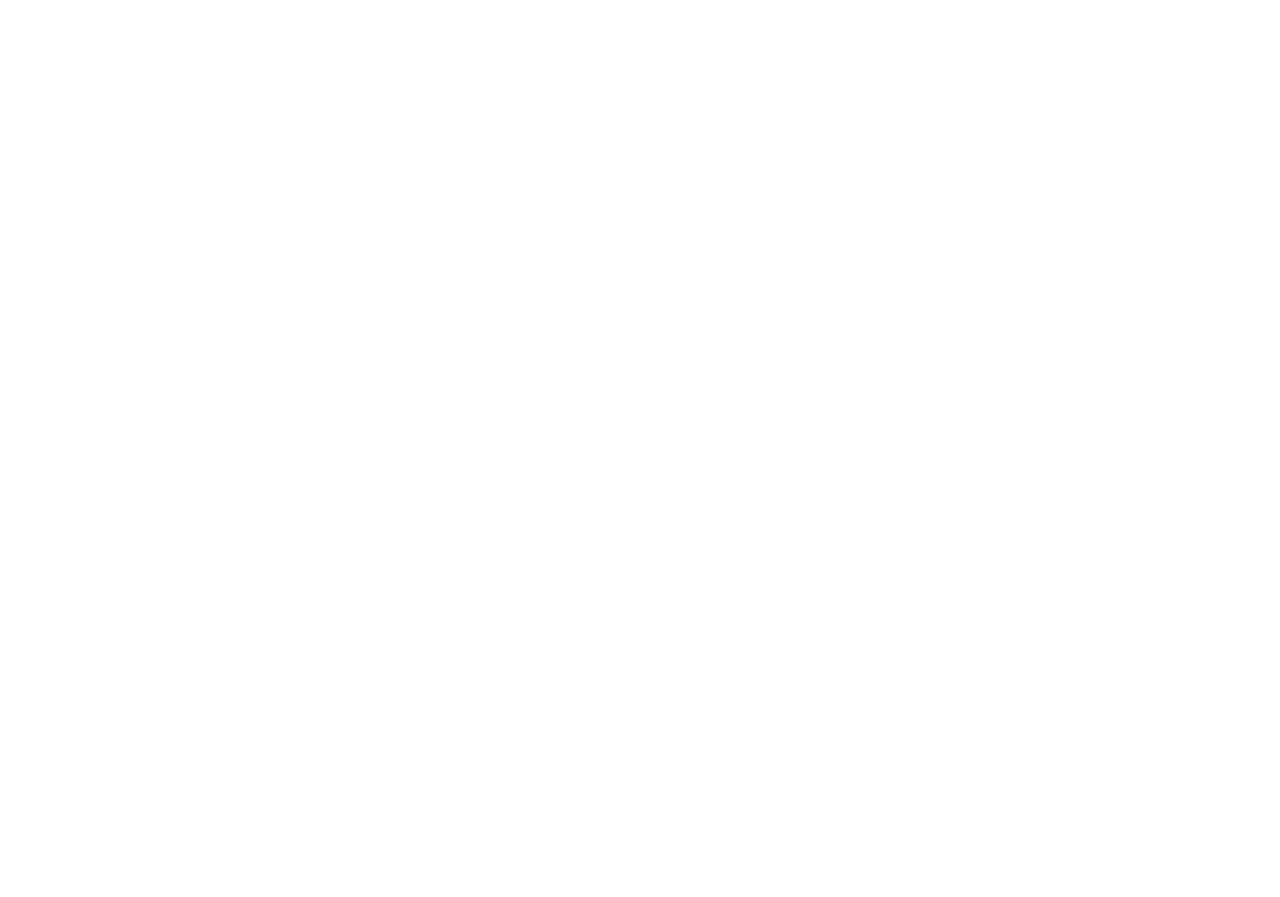
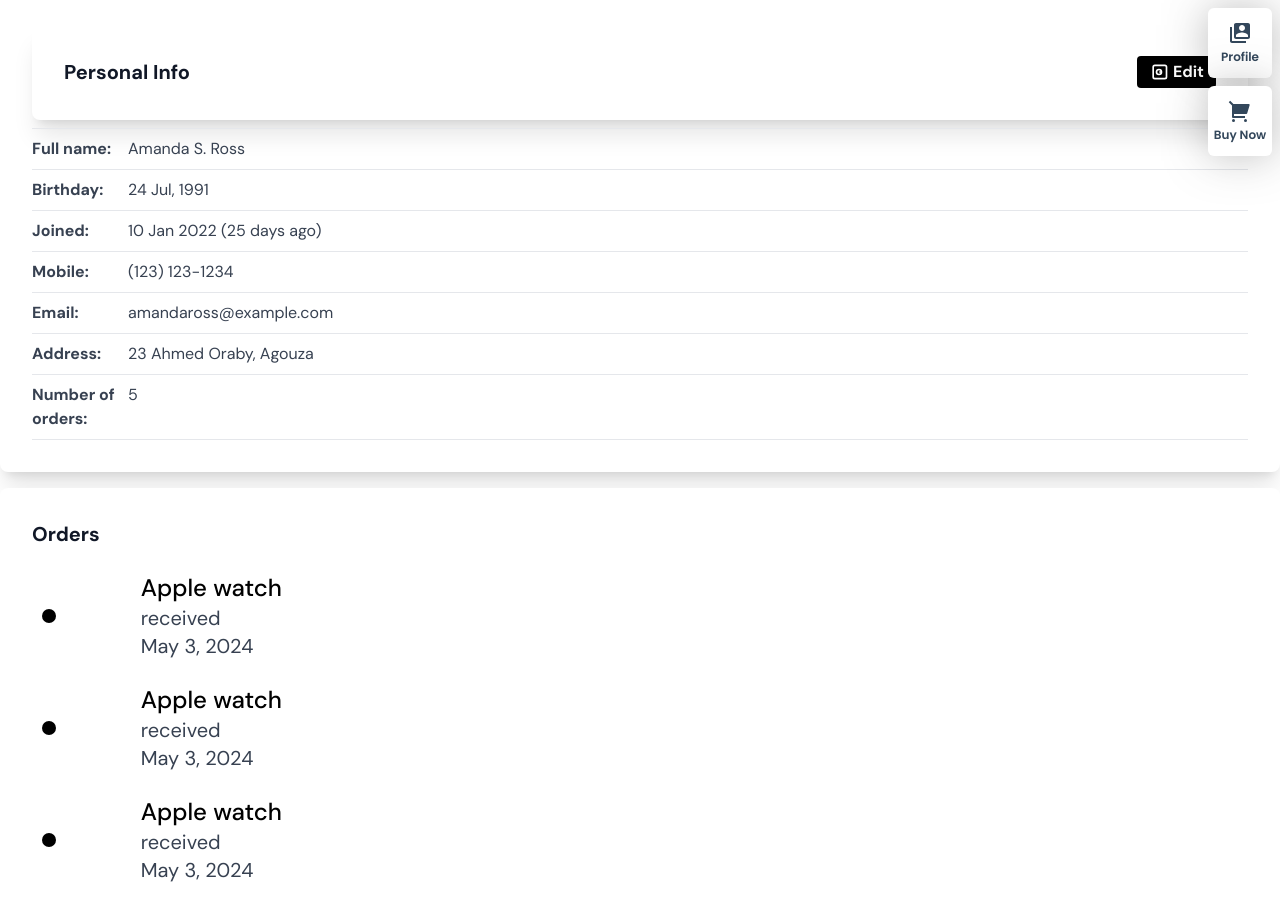
Before and after one commit to kirollosR/e-commerce, a React (Create React App) app in the folder client/: page /profile in a window 1280 px wide. Before the commit this address had no page. Shown: the part 200-1097 px from the top of the page. Before the commit the page ends 800 px from the top, so only its background shows below. Built offline with nearby package versions, Linux system fonts and the light colour scheme.

Commit message:
profile page
user profile and orders

```diff
--- a/client/src/App.js
+++ b/client/src/App.js
@@ -24,6 +24,8 @@
 import Shop from "./pages/Shop/Shop";
 import { ToastContainer } from "react-toastify";
 import "react-toastify/dist/ReactToastify.css";
+import AdminHome from "./pages/Admin/AdminHome/AdminHome";
+import Profile from "./pages/Profile/Profile";
 
 const Layout = () => {
   return (
@@ -45,6 +47,7 @@
       <SpecialCase />
       <ScrollRestoration />
       <Outlet />
+
       <Footer />
       <FooterBottom />
     </div>
@@ -61,6 +64,8 @@
         <Route path="/contact" element={<Contact />}></Route>
         <Route path="/journal" element={<Journal />}></Route>
         {/* ==================== Header Navlink End here ===================== */}
+        <Route path="/profile" element={<Profile/>}></Route>
+        <Route path="/admin-home" element={<AdminHome />}></Route>
         <Route path="/category/:category" element={<Offer />}></Route>
         <Route path="/product/:_id" element={<ProductDetails />}></Route>
         <Route path="/cart" element={<Cart />}></Route>
--- /dev/null
+++ b/client/src/pages/Admin/AdminHome/AdminHome.js
@@ -0,0 +1,13 @@
+import React from "react";
+
+
+
+const AdminHome = () => {
+  return (
+    <div >
+      <h1>admin home</h1>
+    </div>
+  );
+};
+
+export default AdminHome;
--- /dev/null
+++ b/client/src/pages/Profile/Profile.js
@@ -0,0 +1,118 @@
+import React from "react";
+const Profile = () => {
+    return (
+
+
+        <div class="my-4 ">
+            <div class="w-full >">
+                <div class="flex-1 bg-white rounded-lg shadow-xl p-8">
+                    <div class="flex items-center justify-between bg-white rounded-lg shadow-xl p-8">
+                        <h4 class="text-xl text-gray-900 font-bold">Personal Info</h4>
+                        <button class="flex items-center px-3 py-1 bg-black text-white font-semibold rounded hover:bg-gray-900 focus:outline-none focus:ring focus:ring-gray-700">
+                            <svg class="h-5 w-5 mr-1" fill="none" stroke="currentColor" viewBox="0 0 24 24" xmlns="http://www.w3.org/2000/svg">
+                                <path stroke-linecap="round" stroke-linejoin="round" stroke-width="2" d="M15 12a3 3 0 11-6 0 3 3 0 016 0zm0 0h-2m-4 8h10c1.1 0 2-.9 2-2V6a2 2 0 00-2-2H7a2 2 0 00-2 2v12c0 1.1.9 2 2 2z"></path>
+                            </svg>
+                            Edit
+                        </button>
+                    </div>
+
+                    {/* <h4 class="text-xl text-gray-900 font-bold">Personal Info</h4> */}
+                    <ul class="mt-2 text-gray-700">
+                        <li class="flex border-y py-2">
+                            <span class="font-bold w-24">Full name:</span>
+                            <span class="text-gray-700">Amanda S. Ross</span>
+                        </li>
+                        <li class="flex border-b py-2">
+                            <span class="font-bold w-24">Birthday:</span>
+                            <span class="text-gray-700">24 Jul, 1991</span>
+                        </li>
+                        <li class="flex border-b py-2">
+                            <span class="font-bold w-24">Joined:</span>
+                            <span class="text-gray-700">10 Jan 2022 (25 days ago)</span>
+                        </li>
+                        <li class="flex border-b py-2">
+                            <span class="font-bold w-24">Mobile:</span>
+                            <span class="text-gray-700">(123) 123-1234</span>
+                        </li>
+                        <li class="flex border-b py-2">
+                            <span class="font-bold w-24">Email:</span>
+                            <span class="text-gray-700">amandaross@example.com</span>
+                        </li>
+                        <li class="flex border-b py-2">
+                            <span class="font-bold w-24">Address:</span>
+                            <span class="text-gray-700">23 Ahmed Oraby, Agouza</span>
+                        </li>
+                        <li class="flex border-b py-2">
+                            <span class="font-bold w-24">Number of orders:</span>
+                            <span class="text-gray-700 text-center" >5</span>
+                        </li>
+                    </ul>
+                </div>
+            </div>
+
+            <div class="w-full mt-4">
+                <div class="flex-1 bg-white rounded-lg shadow-xl p-8">
+                    <h4 class="text-xl text-gray-900 font-bold">Orders</h4>
+                    <div class="relative px-4">
+                <div class="flex items-center w-full my-6 -ml-1.5">
+                    <div class="w-1/12 z-10">
+                        <div class="w-3.5 h-3.5 bg-black rounded-full"></div>
+                    </div>
+                    <div class="w-11/12">
+                        <p class="text-2xl font-medium">Apple watch</p>
+                        <p class="text-xl text-gray-700">received</p>
+                        <p class="text-xl text-gray-700">May 3, 2024</p>
+                    </div>
+                </div>
+
+                <div class="flex items-center w-full my-6 -ml-1.5">
+                    <div class="w-1/12 z-10">
+                        <div class="w-3.5 h-3.5 bg-black rounded-full"></div>
+                    </div>
+                    <div class="w-11/12">
+                        <p class="text-2xl font-medium">Apple watch</p>
+                        <p class="text-xl text-gray-700">received</p>
+                        <p class="text-xl text-gray-700">May 3, 2024</p>
+                    </div>
+                </div>
+
+                <div class="flex items-center w-full my-6 -ml-1.5">
+                    <div class="w-1/12 z-10">
+                        <div class="w-3.5 h-3.5 bg-black rounded-full"></div>
+                    </div>
+                    <div class="w-11/12">
+                        <p class="text-2xl font-medium">Apple watch</p>
+                        <p class="text-xl text-gray-700">received</p>
+                        <p class="text-xl text-gray-700">May 3, 2024</p>
+                    </div>
+                </div>
+
+                <div class="flex items-center w-full my-6 -ml-1.5">
+                    <div class="w-1/12 z-10">
+                        <div class="w-3.5 h-3.5 bg-black rounded-full"></div>
+                    </div>
+                    <div class="w-11/12">
+                        <p class="text-2xl font-medium">Apple watch</p>
+                        <p class="text-xl text-gray-700">received</p>
+                        <p class="text-xl text-gray-700">May 3, 2024</p>
+                    </div>
+                </div>
+
+                <div class="flex items-center w-full my-6 -ml-1.5">
+                    <div class="w-1/12 z-10">
+                        <div class="w-3.5 h-3.5 bg-black rounded-full"></div>
+                    </div>
+                    <div class="w-11/12">
+                        <p class="text-2xl font-medium">Apple watch</p>
+                        <p class="text-xl text-gray-700">received</p>
+                        <p class="text-xl text-gray-700">May 3, 2024</p>
+                    </div>
+                </div>
+
+                </div>
+            </div>
+            </div>
+        </div>
+    );
+};
+export default Profile;
```
Also changed, not shown: 1 other file (tests, documents, lock files or other folders).
